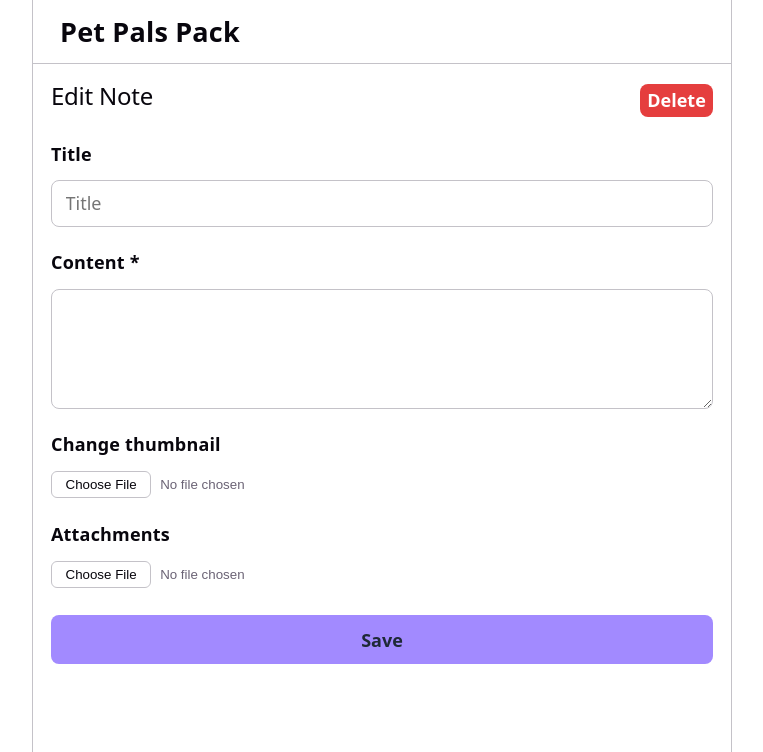
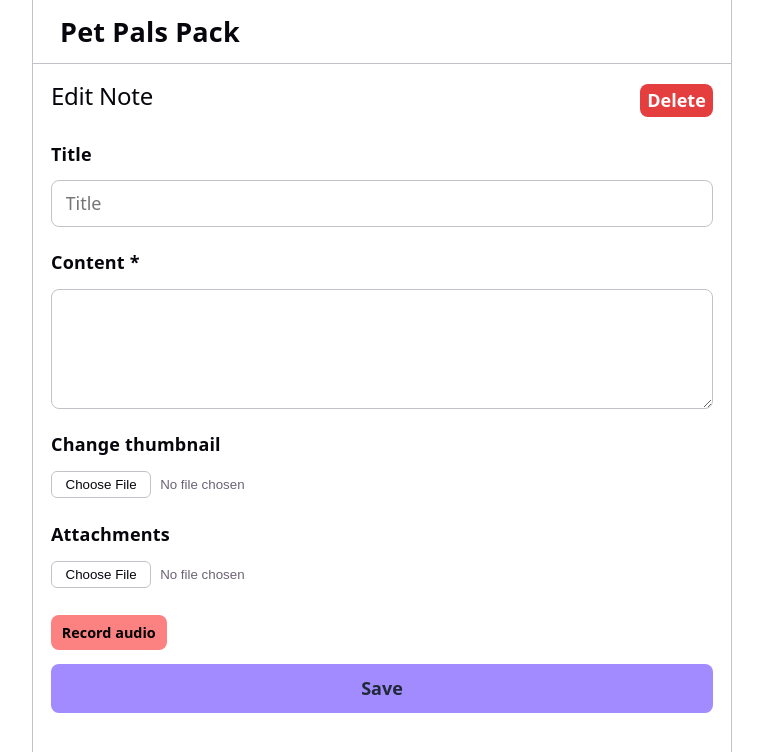
Before and after one commit to aditya-narla/note-taking-pwa, a React (Vite) app: page /edit/1 in a window 1280 px wide. Shown: the top 752 px of the page, without its empty margins (258-1021 px from the left). Built offline with nearby package versions, Linux system fonts and the light colour scheme.

Commit message:
Added voice recording to Edit Note using shared useRecorder hook

```diff
--- /dev/null
+++ b/src/hooks/useRecorder.js
@@ -0,0 +1,40 @@
+import { useState } from "react";
+
+export function useRecorder() {
+    const [recording, setRecording] = useState(false);
+    const [mediaRecorder, setMediaRecorder] = useState(null);
+    const [recordings, setRecordings] = useState([]);
+
+    async function handleRecord() {
+        if (recording) {
+            mediaRecorder.stop();
+            setRecording(false);
+            return;
+        }
+        const stream = await navigator.mediaDevices.getUserMedia({ audio: true });
+        const recorder = new MediaRecorder(stream);
+        const chunks = [];
+
+        recorder.ondataavailable = e => chunks.push(e.data);
+        recorder.onstop = () => {
+            const blob = new Blob(chunks, { type: 'audio/webm' });
+            const reader = new FileReader();
+            reader.onload = () => {
+                const name = `recording-${Date.now()}.webm`;
+                setRecordings(prev => [...prev, { name, type: 'audio/webm', data: reader.result }]);
+            };
+            reader.readAsDataURL(blob);
+            stream.getTracks().forEach(t => t.stop());
+        };
+
+        recorder.start();
+        setMediaRecorder(recorder);
+        setRecording(true);
+    }
+
+    function handleRemoveRecording(index) {
+        setRecordings(prev => prev.filter((_, i) => i !== index));
+    }
+
+    return { recording, recordings, setRecordings, handleRecord, handleRemoveRecording };
+}
--- a/src/pages/CreateNote.jsx
+++ b/src/pages/CreateNote.jsx
@@ -2,6 +2,7 @@ import { useState } from "react"
 import { useNotes } from "../hooks/useNotes";
 import { useNavigate } from "react-router-dom";
 import { isAllowedFile } from "../utils/fileUtils";
+import { useRecorder } from "../hooks/useRecorder";
 
 function CreateNote() {
 
@@ -9,12 +10,10 @@ function CreateNote() {
     const [content, setContent] = useState('');
     const [photo, setPhoto] = useState(null);
     const [attachments, setAttachments] = useState([]);
-    const [recording, setRecording] = useState(false);
-    const [mediaRecorder, setMediaRecorder] = useState(null);
-    const [recordings, setRecordings] = useState([]);
 
     const { add } = useNotes();
     const navigate = useNavigate();
+    const { recording, recordings, setRecordings, handleRecord, handleRemoveRecording } = useRecorder();
 
     function handleSubmit(e) {
         e.preventDefault();
@@ -69,37 +68,6 @@ function CreateNote() {
 
     function handleRemoveAttachment(index) {
         setAttachments(prev => prev.filter((_, i) => i !== index));
-    }
-
-    async function handleRecord() {
-        if (recording) {
-            mediaRecorder.stop();
-            setRecording(false);
-            return;
-        }
-        const stream = await navigator.mediaDevices.getUserMedia({ audio: true });
-        const recorder = new MediaRecorder(stream);
-        const chunks = [];
-
-        recorder.ondataavailable = e => chunks.push(e.data);
-        recorder.onstop = () => {
-            const blob = new Blob(chunks, { type: 'audio/webm' });
-            const reader = new FileReader();
-            reader.onload = () => {
-                const name = `recording-${Date.now()}.webm`;
-                setRecordings(prev => [...prev, { name, type: 'audio/webm', data: reader.result }]);
-            };
-            reader.readAsDataURL(blob);
-            stream.getTracks().forEach(t => t.stop());
-        };
-
-        recorder.start();
-        setMediaRecorder(recorder);
-        setRecording(true);
-    }
-
-    function handleRemoveRecording(index) {
-        setRecordings(prev => prev.filter((_, i) => i !== index));
     }
 
     return (
--- a/src/pages/EditNote.jsx
+++ b/src/pages/EditNote.jsx
@@ -3,6 +3,7 @@ import { useNavigate, useParams } from "react-router-dom";
 import { getNoteById } from "../db/db";
 import { useNotes } from "../hooks/useNotes";
 import { isAllowedFile } from "../utils/fileUtils";
+import { useRecorder } from "../hooks/useRecorder";
 
 function EditNote() {
 
@@ -16,6 +17,7 @@ function EditNote() {
 
     const { update, remove } = useNotes();
     const navigate = useNavigate();
+    const { recording, recordings, setRecordings, handleRecord, handleRemoveRecording } = useRecorder();
 
     useEffect(() => {
         async function loadNote() {
@@ -25,6 +27,7 @@ function EditNote() {
             setPhoto(note.photo || null);
             setCreatedAt(note.createdAt);
             setAttachments(note.attachments || []);
+            setRecordings(note.recordings || []);
         }
         loadNote();
     }, [id]);
@@ -35,7 +38,7 @@ function EditNote() {
             alert('Content is required.');
             return;
         }
-        update({ id: Number(id), title, content, photo, createdAt, attachments });
+        update({ id: Number(id), title, content, photo, createdAt, attachments, recordings });
         navigate('/');
     }
 
@@ -145,6 +148,23 @@ function EditNote() {
                     ))}
                 </ul>
 
+                <div className="voice-section">
+                    <button type="button" className="record-btn" onClick={handleRecord}>
+                        {recording ? 'Stop recording' : 'Record audio'}
+                    </button>
+                    {recordings.length > 0 && (
+                        <ul className="attachment-list">
+                            {recordings.map((r, i) => (
+                                <li key={i}>
+                                    🎵 {r.name}
+                                    <button type="button" className="remove-attachment-btn"
+                                        onClick={() => handleRemoveRecording(i)}>x</button>
+                                </li>
+                            ))}
+                        </ul>
+                    )}
+                </div>
+
                 <button type="submit">Save</button>
             </form>
         </main>
```
